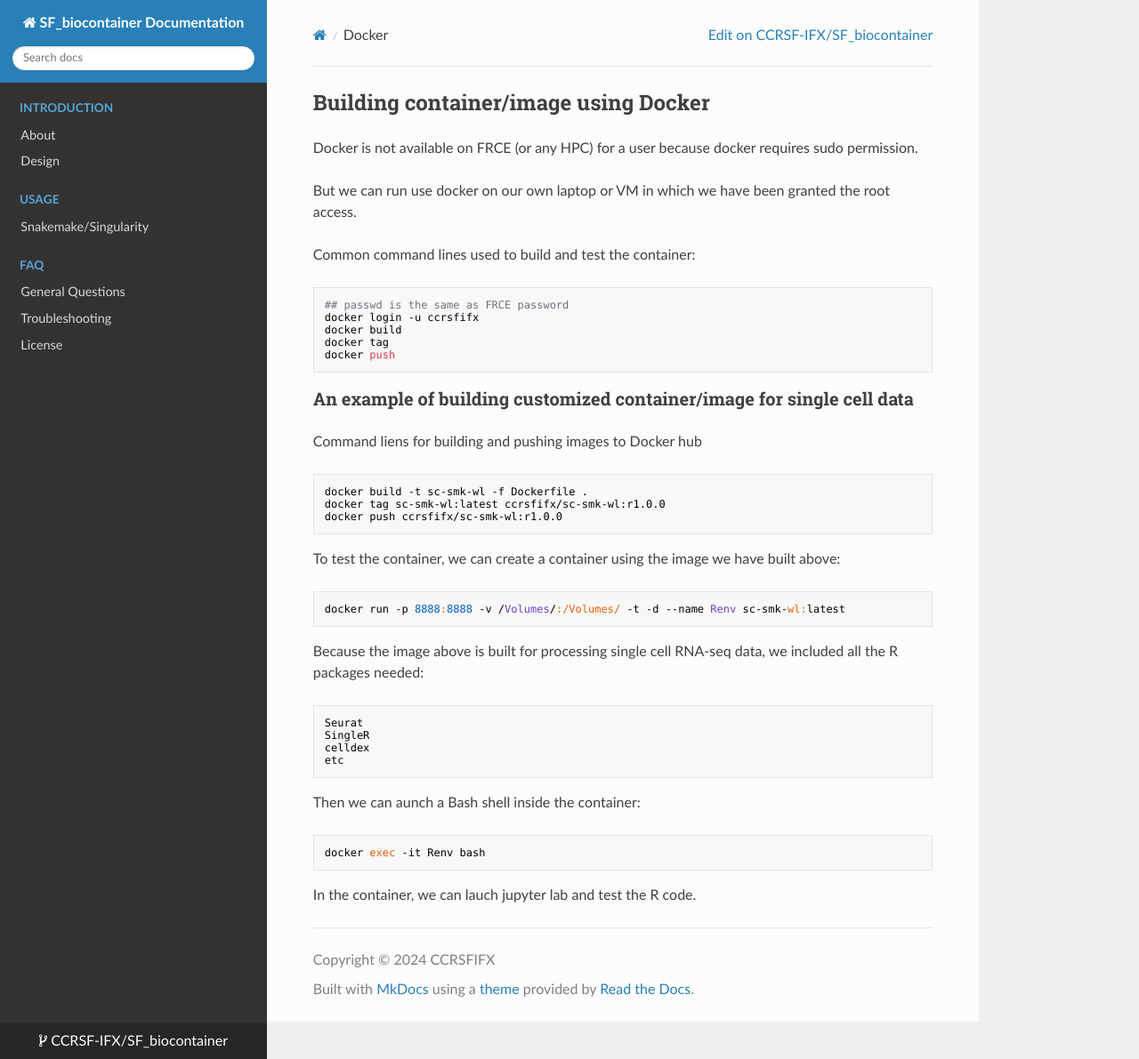
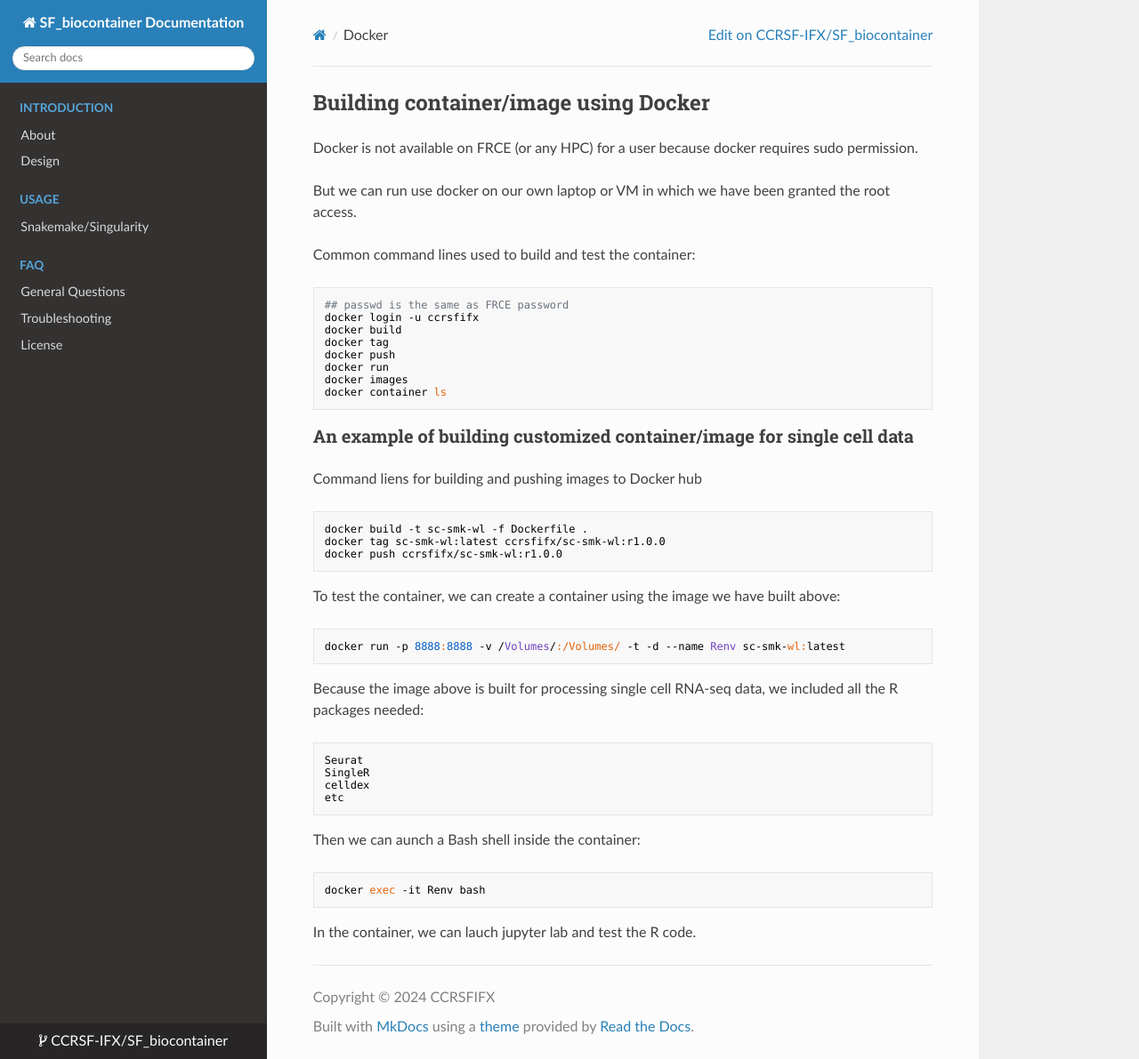
Before and after one commit to CCRSF-IFX/SF_biocontainer, an MkDocs documentation site: the page built from docs/docker.md, in a window 1280 px wide and 1191 px high. Shown: the whole window at 89% size. Built offline with MkDocs 1.6.1, drawn with Linux system fonts in a browser that asks for light colours; nearby versions of some CDN libraries.

Commit message:
Add docs/docker.md

````diff
--- a/docs/docker.md
+++ b/docs/docker.md
@@ -12,8 +12,10 @@
 docker build
 docker tag
 docker push
+docker run
+docker images
+docker container ls
 ```
-
 
 ### An example of building customized container/image for single cell data
 
````
